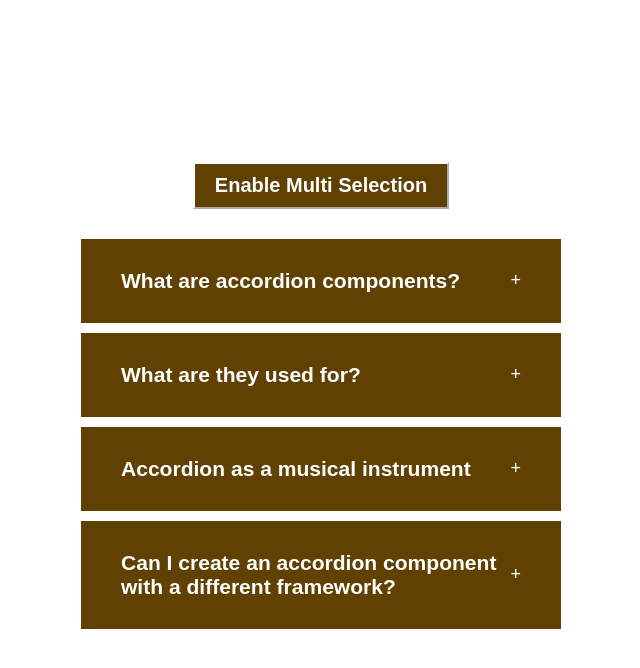
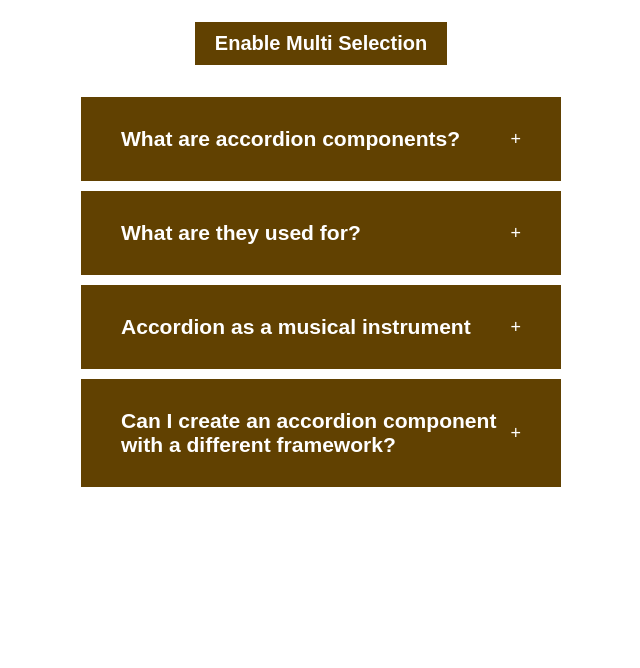
Before and after one commit to arunav999/Practice-React_SASS, a React (Vite) app: page / in a window 1280 px wide. Shown: the top 668 px of the page, without its empty margins (319-959 px from the left). Built offline with nearby package versions, Linux system fonts and the light colour scheme; a web font is replaced by a local one.

Commit message:
made design changes in accordion

```diff
--- a/src/styles/Accordian/_accordian.scss
+++ b/src/styles/Accordian/_accordian.scss
@@ -1,8 +1,9 @@
 .wrapper {
   font-family: sans-serif;
   font-size: 1.8rem;
-  height: 100vh;
-  width: 100vw;
+  margin: 2rem;
+  // height: 100vh;
+  // width: 100vw;
 
   display: flex;
   flex-direction: column;
@@ -14,7 +15,7 @@
     padding: 1rem 2rem;
     background: #614101;
     color: #fff;
-    border-color: #fff;
+    border: 2px solid #fff;
     font-weight: bold;
     font-size: 2rem;
     cursor: pointer;
@@ -24,7 +25,7 @@
   & button.selected {
     color: #614101;
     background: #fff;
-    border-color: #614101;
+    border: 2px solid #614101;
   }
 
   &__accordian {
--- a/src/styles/css/main.css
+++ b/src/styles/css/main.css
@@ -31,8 +31,7 @@ html {
 .wrapper {
   font-family: sans-serif;
   font-size: 1.8rem;
-  height: 100vh;
-  width: 100vw;
+  margin: 2rem;
   display: flex;
   flex-direction: column;
   justify-content: center;
@@ -43,7 +42,7 @@ html {
   padding: 1rem 2rem;
   background: #614101;
   color: #fff;
-  border-color: #fff;
+  border: 2px solid #fff;
   font-weight: bold;
   font-size: 2rem;
   cursor: pointer;
@@ -52,7 +51,7 @@ html {
 .wrapper button.selected {
   color: #614101;
   background: #fff;
-  border-color: #614101;
+  border: 2px solid #614101;
 }
 .wrapper__accordian {
   width: 50rem;
```
Also changed, not shown: 1 other file (tests, documents, lock files or other folders).
